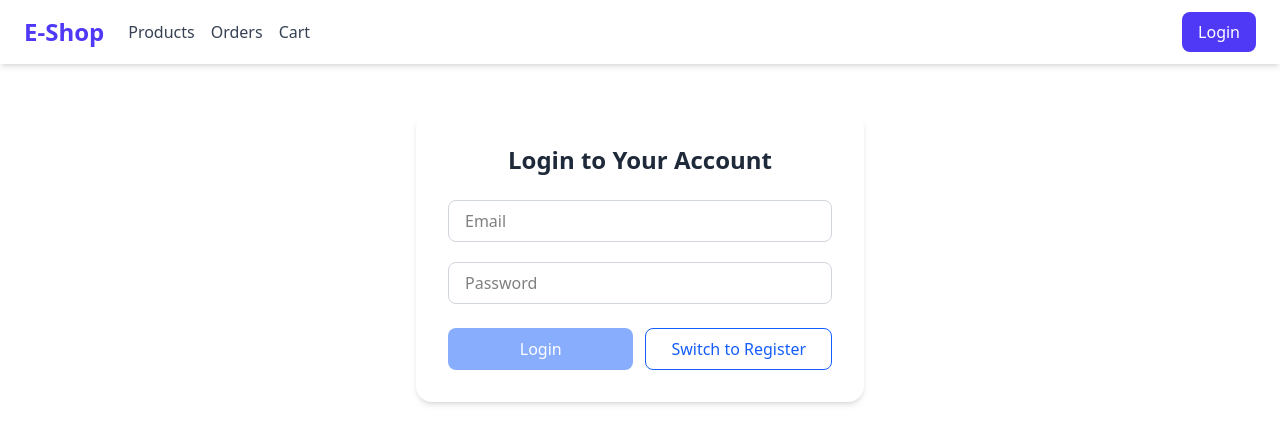
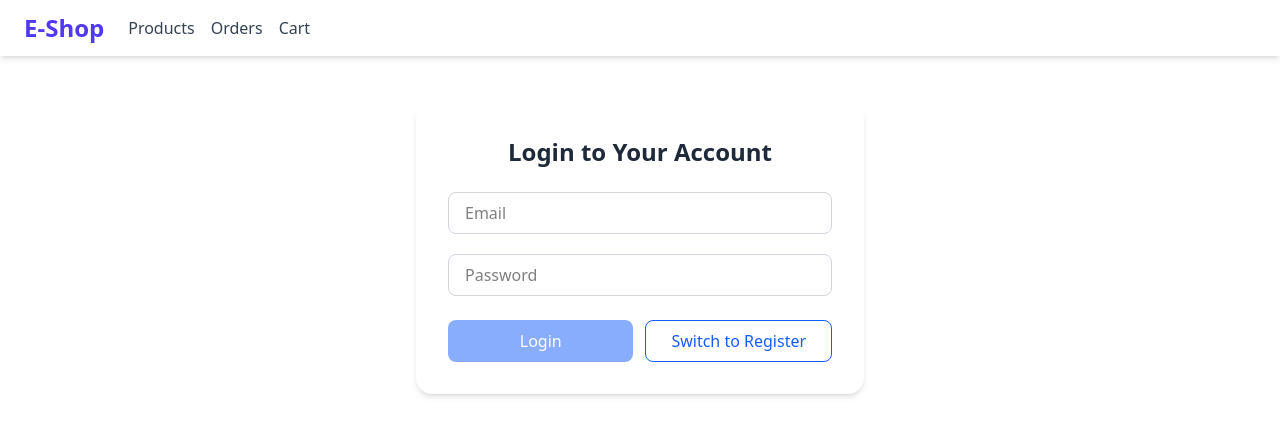
Before and after one commit to Ngobe-Thabane/e-commerce-store, an Angular app in the folder my-angular-app/: page /login in a window 1280 px wide. Shown: the top 444 px of the page. Built offline with nearby package versions, Linux system fonts and the light colour scheme.

Commit message:
Update the code

```diff
--- a/my-angular-app/src/app/features/navbar/navbar.view.html
+++ b/my-angular-app/src/app/features/navbar/navbar.view.html
@@ -5,7 +5,10 @@
     </a>
     <ul class="hidden md:flex space-x-4">
       <li>
-        <a routerLink="/products" class="text-gray-700 hover:text-indigo-600 font-medium transition">
+        <a
+          routerLink="/products"
+          class="text-gray-700 hover:text-indigo-600 font-medium transition"
+        >
           Products
         </a>
       </li>
@@ -23,7 +26,9 @@
   </div>
 
   <div class="flex items-center space-x-4">
-    <ng-container *ngIf="presenter.isLoggedIn(); else guest">
+    @if(presenter.isLoggedIn()){
+
+    <ng-container>
       <span class="hidden sm:inline text-gray-800 font-semibold">
         👋 {{ presenter.displayName() }}
       </span>
@@ -34,6 +39,7 @@
         Logout
       </button>
     </ng-container>
+    }@else {
 
     <ng-template #guest>
       <a
@@ -43,5 +49,6 @@
         Login
       </a>
     </ng-template>
+    }
   </div>
 </nav>
--- a/my-angular-app/src/app/features/products/product.service.ts
+++ b/my-angular-app/src/app/features/products/product.service.ts
@@ -19,6 +19,10 @@ export class ProductService {
   loadProductById(id: string) {
 
     this.http.get<Product>(`${this.BASE_URL}/products/${id}`)
+    .pipe(catchError((error)=>{
+      const prod = products.find(p=>p.id === id) || null;
+      return of(prod).pipe(delay(500));
+    }))
     .subscribe({
       next:(product)=>{
           this.slectedProduct.set(product);
```
